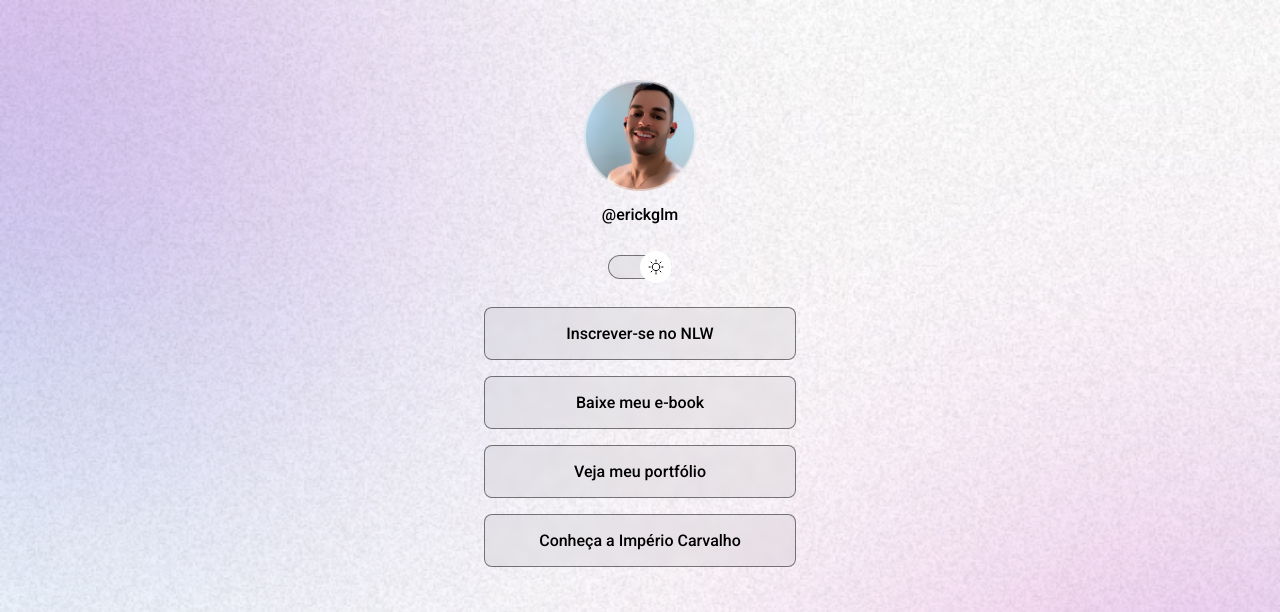
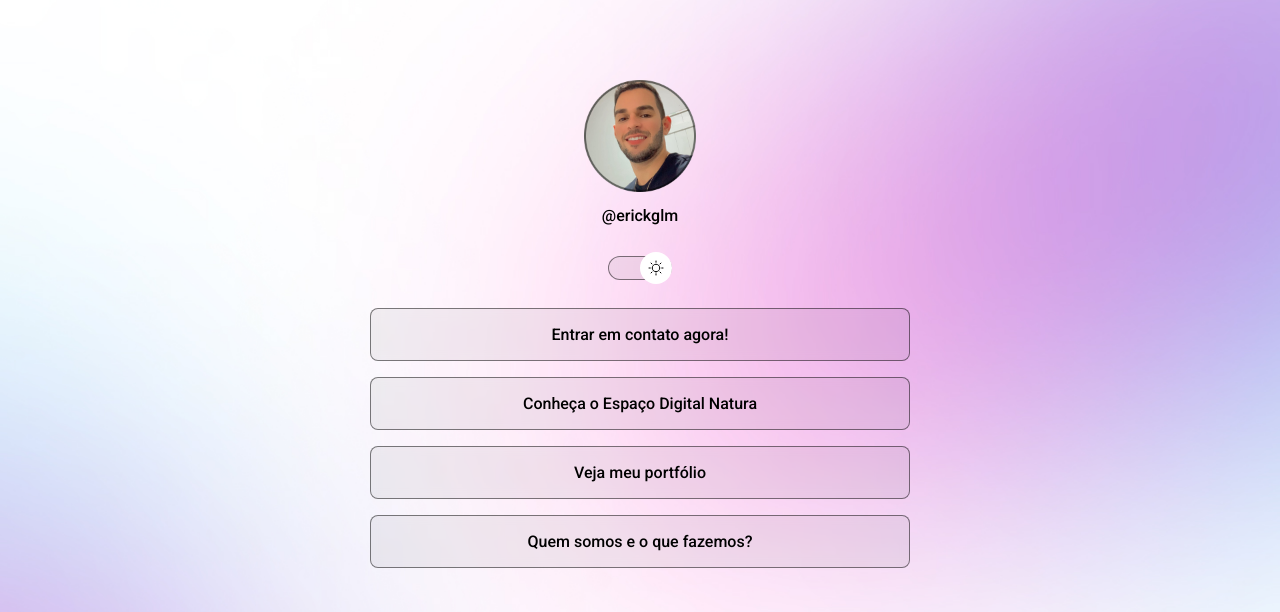
Before and after one commit to 2021022954/Projeto, a plain HTML site: page index.html in a window 1280 px wide. Shown: the top 612 px of the page. Drawn offline with nearby package versions, Linux system fonts and the light colour scheme.

Commit message:
:tada: initial commit

```diff
--- a/index.html
+++ b/index.html
@@ -16,7 +16,7 @@
   <body>
     <div id="container">
       <div id="profile">
-        <img src="./assets/assets/avatar.png" />
+        <img src="./assets/assets/avatar-light.png" />
         <p>@erickglm</p>
       </div>
 
@@ -27,17 +27,17 @@
 
       <ul>
         <li>
-          <a href="#">Inscrever-se no NLW</a>
+          <a href="https://wa.me/5584996495567" target="_blank" >Entrar em contato agora!</a>
         </li>
         <li>
-          <a href="#">Baixe meu e-book</a>
+          <a href="https://natura.com.br/consultoria/maryjose" target="_blank" >Conheça o Espaço Digital Natura</a>
         </li>
         <li>
           <a href="#">Veja meu portfólio</a>
         </li>
         <li>
-          <a href="https://imperiocarvalho.com.br" target="_blank"
-            >Conheça a Império Carvalho</a
+          <a href="#" target="_blank"
+            >Quem somos e o que fazemos?</a
           >
         </li>
       </ul>
--- a/script.js
+++ b/script.js
@@ -6,7 +6,7 @@ function toggleMode() {
   const img = document.querySelector("#profile img")
 
   // substituir a imagem
-  if(html.classList.contains('light')) {
+  if (html.classList.contains("light")) {
     // se tiver light mode, adiconar a imagem light
     img.setAttribute("src", "./assets/assets/avatar-light.png")
   } else {
--- a/style.css
+++ b/style.css
@@ -30,6 +30,7 @@ body {
   background-size: cover;
   */
   background: var(--bg-url) no-repeat top center/cover;
+  height: 100vh;
 }
 
 body * {
@@ -38,7 +39,8 @@ body * {
 }
 
 #container {
-  width: 360px;
+  width: 100%;
+  max-width: 588px;
   margin: 56px auto 0px;
   padding: 0 24px;
 }
@@ -79,11 +81,16 @@ body * {
   left: 0;
   z-index: 1;
   transform: translateY(-50%);
+
+  animation: slide-back 0.3s;
 }
 
 .light #switch button {
-  right: 0;
-  left: initial;
+  animation: slide-in 0.3s forwards;
+}
+
+#switch button:hover {
+  outline: 8px solid var(--highlight-color);
 }
 
 #switch span {
@@ -157,3 +164,32 @@ footer {
   text-align: center;
   font-size: 14px;
 }
+/* media queries */
+@media(min-width: 700px) {
+  :root {
+    --bg-url: url(./assets/assets/bg-desktop.jpg);
+  }
+
+  .light {
+    --bg-url: url(./assets/assets/bg-desktop-light.jpg);
+  }
+}
+
+/* animation */
+@keyframes slide-in {
+  from {
+    left: 0;
+  }
+  to {
+    left: 50%;
+  }
+}
+
+@keyframes slide-back {
+  from {
+    left: 50%;
+  }
+  to {
+    left: 0;
+  }
+}
```
Also changed, not shown: assets/assets/avatar-light-espaco.png (added).
